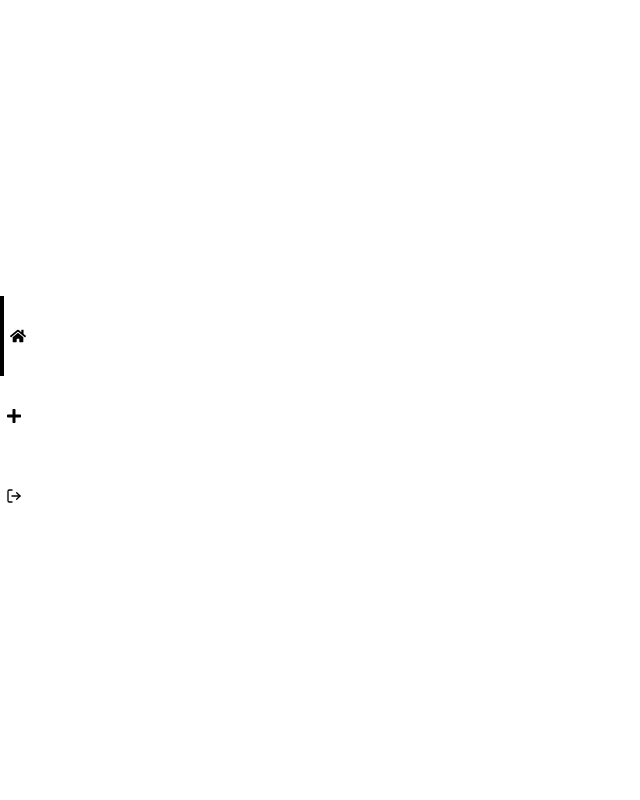
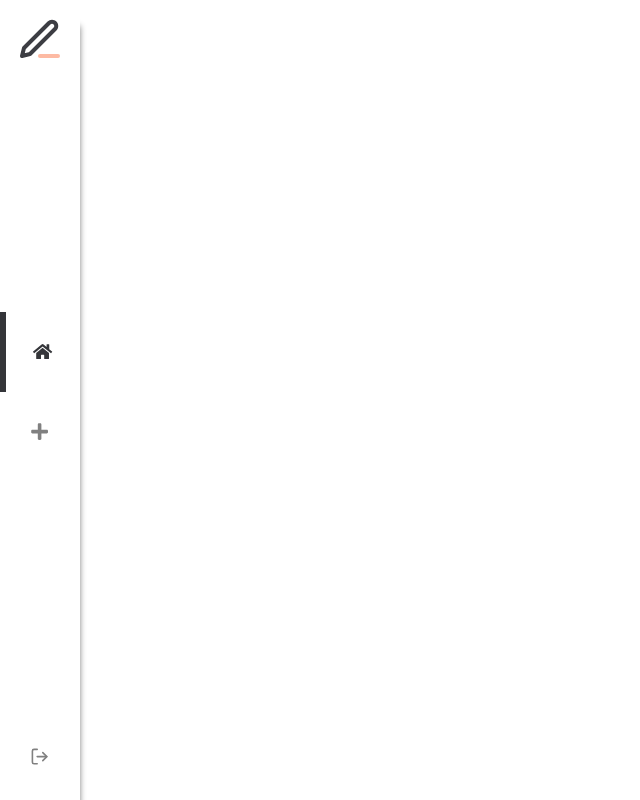
Before and after one commit to KokoBell/note-me, a Next.js app: page /navbar in a window 1280 px wide. Shown: the whole page, without its empty margins (0-640 px from the left). Built offline with nearby package versions, Linux system fonts and the light colour scheme.

Commit message:
Make Navbar functional

```diff
--- a/pages/navbar.js
+++ b/pages/navbar.js
@@ -1,29 +1,53 @@
-import Link from "next/link"
 import { FaHome, FaPlus } from "react-icons/fa"
 import { FiLogOut } from "react-icons/fi"
 import styles from '/styles/Navbar.module.css'
+import { signOut } from "next-auth/react"
+import Image from "next/image"
+import { useState } from "react"
 
+export default function Navbar({ note, setNote }) {
+    const [page, setPage] = useState('home')
 
-export default function Navbar() {
-
-    return <div >
-        <ul className={styles.Navigation}>
+    return <ul className={styles.Navigation}>
+        <div className={styles.navLogo} onClick={() => {
+            setNote(false)
+            setPage('home')
+        }}>
+            <Image
+                height={48}
+                width={48}
+                src="/icons/smallLogo.svg"
+                alt="NoterWeb small logo"
+            />
+        </div>
+        <div className={styles.miniNav}>
             <li className={styles.navItem}>
-                <button className={styles.navButton}>
+                <button
+                    className={page === 'home' ? styles.navButtonActive : styles.navButton}
+                    onClick={() => {
+                        setNote(false)
+                        setPage('home')
+                    }}>
                     <FaHome />
                 </button>
             </li>
             <li className={styles.navItem}>
-                <button className={styles.navButton}>
+                <button className={page === 'plus' && note ? styles.navButtonActive : styles.navButton} onClick={() => {
+                    setPage('plus')
+                    setNote(!note)
+                }}>
                     <FaPlus />
                 </button>
-
             </li>
+        </div>
+        <div className={styles.logoutButton}>
             <li className={styles.navItem}>
-                <button className={styles.navButton}>
+                <button className={styles.navButton} onClick={() => {
+                    signOut({ callbackUrl: '/' })
+                }}>
                     <FiLogOut />
                 </button>
             </li>
-        </ul>
-    </div>
+        </div>
+    </ul>
 }
--- a/styles/Navbar.module.css
+++ b/styles/Navbar.module.css
@@ -4,33 +4,46 @@
     display: flex;
     flex-direction: column;
     align-items: center;
-    justify-content: center;
+    justify-content: space-between;
     width: 5rem;
     height: 100vh;
     position: fixed;
     background-color: white;
     list-style: none;
+    box-shadow: 0px 10px 6px grey;
 }
 
 .navItem {
-    color: #3C3D43;
+    color: lightgrey;
     width: 5rem;
 }
 
 .navButton {
     display: flex;
     align-items: center;
+    justify-content: center;
     height: 5rem;
     width: 5rem;
     border: none;
-    font-size: 1rem;
+    font-size: 1.2rem;
     background-color: white;
+    color: #808080;
 }
 
-.navItem:hover, .navButton:hover {
-    background-color: wheat;
+.navButtonActive {
+    display: flex;
+    align-items: center;
+    justify-content: center;
+    height: 5rem;
+    width: 5rem;
+    border: none;
+    font-size: 1.2rem;
+    background-color: white;
+    color: #343539;
+    border-left-style: solid;
+    border-width: 0.4rem;
 }
 
-.navItem:first-child {
-    border-left: 0.25rem solid black;
+.logoutButton {
+    padding-bottom: 1.2rem;
 }
```
Also changed, not shown: pages/index.jsx (+19 -11 lines), pages/notes.js (+12 -24 lines), public/icons/smallLogo.svg (added).
